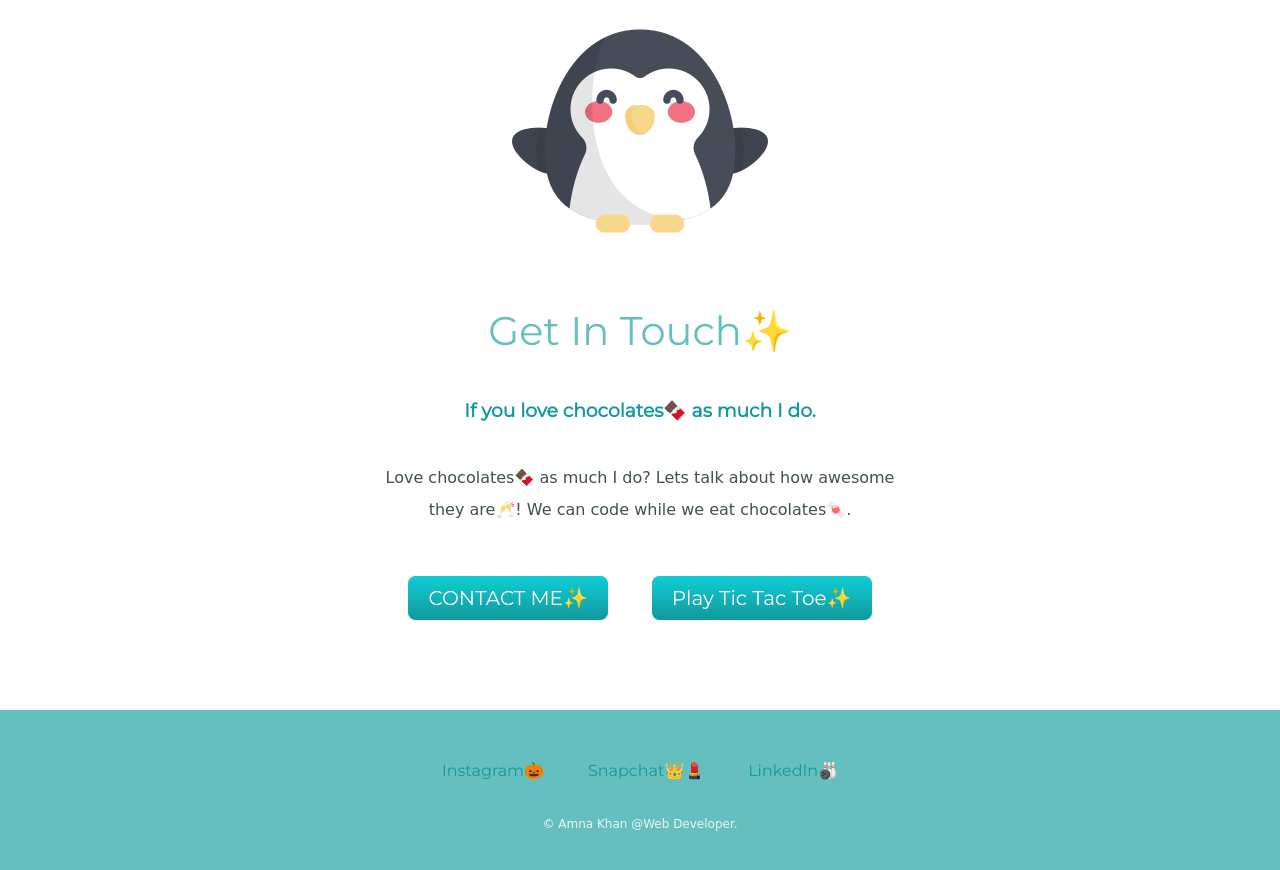
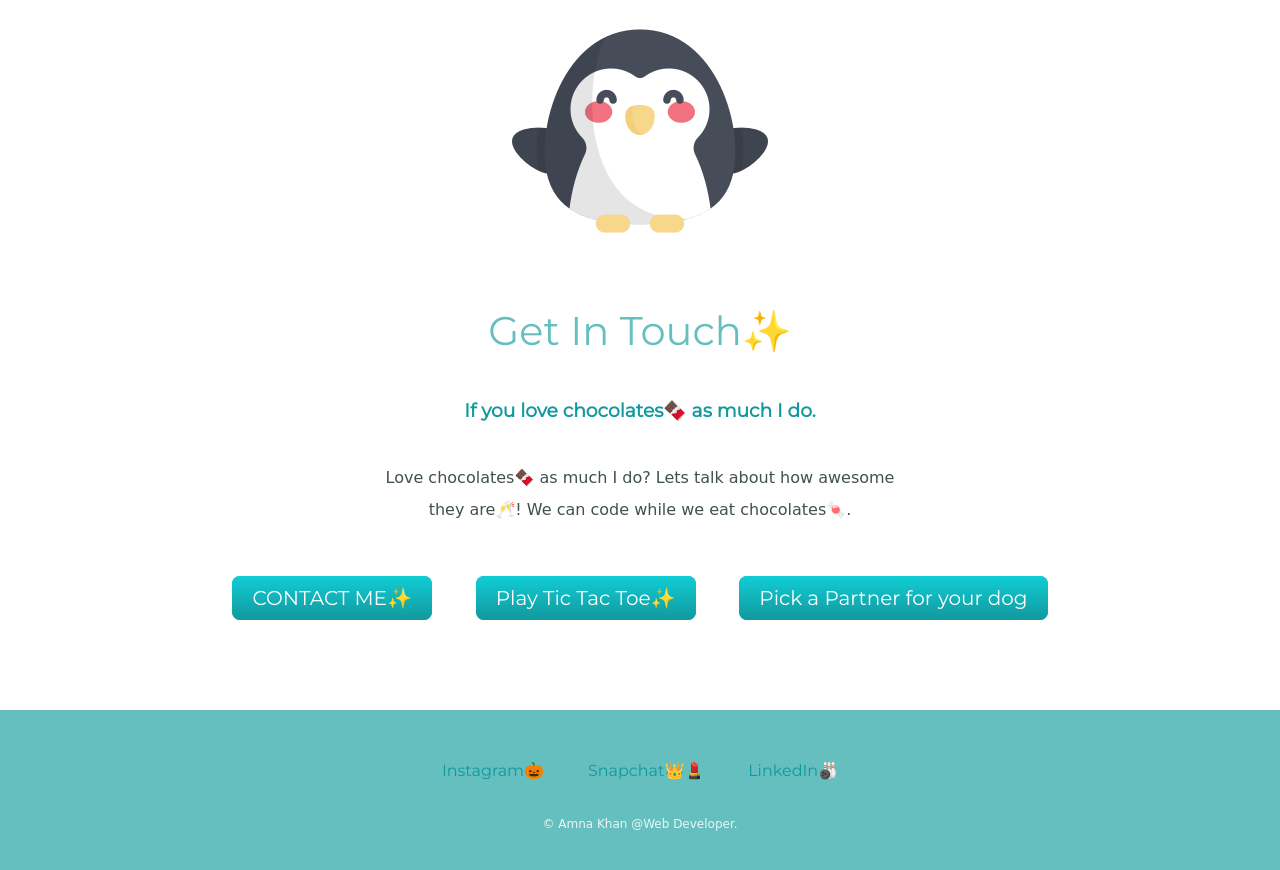
Before and after one commit to AmnaKhan1323/CSS-new-website, a plain HTML site: page index.html in a window 1280 px wide. Shown: the part 2403-3273 px from the top of the page. Drawn offline with Linux system fonts and the light colour scheme.

Commit message:
Update index.html

```diff
--- a/index.html
+++ b/index.html
@@ -50,6 +50,7 @@
     <p class="conmsg" >Love chocolates🍫 as much I do? Lets talk about how awesome they are🥂! We can code while we eat chocolates🍬.</p>
     <a class="btn" href="mailto:amnakhan1323690@gmail.com">CONTACT ME✨</a>
     <a class="btn" href="https://amnakhan1323.github.io/TicTacToe/">Play Tic Tac Toe✨</a>
+    <a class="btn" href="https://amnakhan1323.github.io/TinDog/">Pick a Partner for your dog</a>
   </div>
 </div>
 
```
